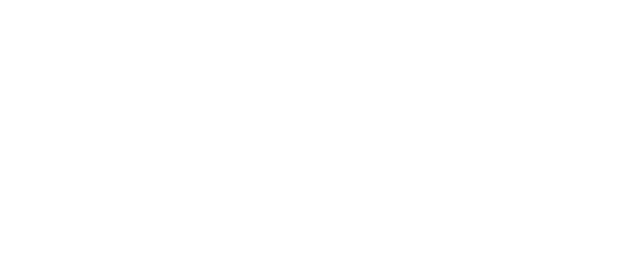
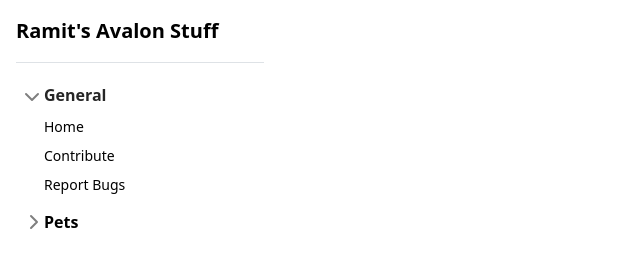
Before and after one commit to Ramit110/Ramit-s-Avalon-Stuff, a plain HTML site: page pets/index.html in a window 1280 px wide. Shown: the whole page, without its empty margins (0-640 px from the left). Drawn offline with Linux system fonts and the light colour scheme.

Commit message:
made navigaion work as intended

```diff
--- a/index.html
+++ b/index.html
@@ -4,6 +4,7 @@
     <head>
         <link href="./bootstrap/bootstrap.min.css" rel="stylesheet" >
         <link href="./bootstrap/sidebars.css" rel="stylesheet" >
+        <script>localStorage.setItem("depth", 0)</script>
 
         <title>Ramit's Avalon Stuff</title>
     </head>
--- a/js/menu.js
+++ b/js/menu.js
@@ -60,6 +60,15 @@ class elementBuilder {
     }
 }
 
+function getURLFromDepth(url) {
+    const depth = localStorage.getItem("depth");
+    let prefix = depth == 0 ? "./" : "../";
+    for(x = 1; x < depth; x++) {
+        prefix += "../";
+    }
+    return prefix + url;
+}
+
 function makeCollapsableMenuSegment(segmentName, divID, isShow, linkingButtons) {
     let buttonClasses = ["btn", "btn-toggle", "d-inline-flex",
         "align-items-center", "rounded", "border-0"];
@@ -109,7 +118,7 @@ function makeMenu() {
                 .createChild("a")
                 .addClasses(["d-flex", "align-items-center", "pb-3", "mb-3",
                     "link-body-emphasis", "text-decoration-none", "border-bottom"])
-                .setAttribute('href', './index.html')
+                .setAttribute('href', getURLFromDepth('./index.html'))
                     .createChild("span")
                     .addClasses(["fs-5", "fw-semibold"])
                     .setInnerHTML("Ramit's Avalon Stuff")
@@ -120,14 +129,14 @@ function makeMenu() {
                 .addClasses(["list-unstyled", "ps-0"])
                 .addChild(makeCollapsableMenuSegment(
                     "General", "home-menu", true,
-                    [["./index.html", "Home"],
+                    [[getURLFromDepth("index.html"), "Home"],
                      ["https://github.com/Ramit110/avalon/wiki/Bug-Reporting", "Contribute"],
                      ["https://github.com/Ramit110/avalon/wiki/Contributing", "Report Bugs"]]
                 ).getNode())
                 .addChild(makeCollapsableMenuSegment(
                     "Pets", "pets-menu", false,
-                    [["./pets/index.html", "Basic Training Guides"],
-                     ["./pets/copper.html", "Copper Hoppers"]]
+                    [[getURLFromDepth("pets/index.html"), "Basic Training Guides"],
+                     [getURLFromDepth("pets/copper.html"), "Copper Hoppers"]]
                 ).getNode())
                 .getParent()
             .getParent()
--- a/pets/index.html
+++ b/pets/index.html
@@ -0,0 +1,17 @@
+<!DOCTYPE html>
+
+<html>
+    <head>
+        <link href="../bootstrap/bootstrap.min.css" rel="stylesheet" >
+        <link href="../bootstrap/sidebars.css" rel="stylesheet" >
+        <script>localStorage.setItem("depth", 1)</script>
+
+        <title>Ramit's Avalon Stuff</title>
+    </head>
+
+    <body>
+        <script src="../js/menu.js"></script>
+        <script src="../bootstrap/bootstrap.min.js"></script>
+        <script src="../bootstrap/sidebars.js"></script>
+    </body>
+</html>
```
